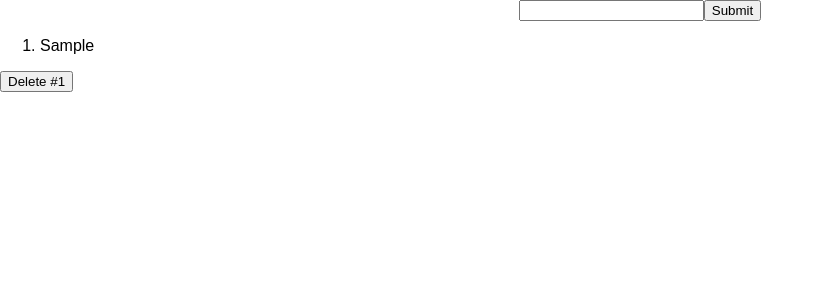
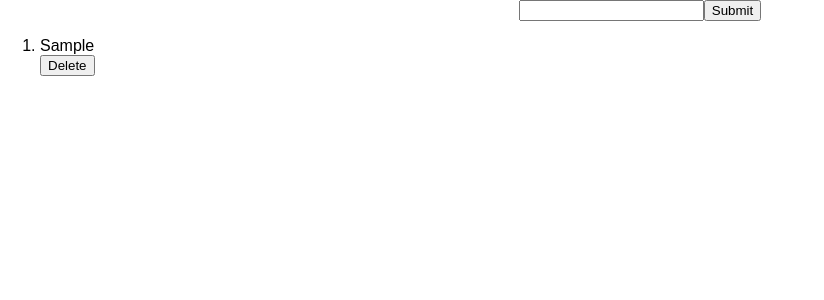
Before and after one commit to raegertay/note-taking-app, a React (Create React App) app: page / in a window 1280 px wide. Both pictures are taken after typing "Sample" into the empty fields and a click on the button "Submit". Shown: the top 300 px of the page, without its empty margins (0-824 px from the left). Built offline with nearby package versions, Linux system fonts and the light colour scheme.

Commit message:
Delete button now attached to each note

```diff
--- a/src/App.js
+++ b/src/App.js
@@ -28,11 +28,18 @@ class App extends Component {
     });
   }
 
-  onClick = (event) => {
-    const item_id = parseInt(event.target.id);
-    const new_items = new Map(this.state.items);
-    new_items.delete(item_id);
-    this.setState({items: new_items});
+  // onClick = (event) => {
+  //   const item_id = parseInt(event.target.id);
+  //   const new_items = new Map(this.state.items);
+  //   new_items.delete(item_id);
+  //   this.setState({items: new_items});
+  // }
+
+  handleClick = (id) => {
+      const item_id = parseInt(id);
+      const new_items = new Map(this.state.items);
+      new_items.delete(item_id);
+      this.setState({items: new_items});
   }
 
   render() {
@@ -44,10 +51,7 @@ class App extends Component {
           <input value={this.state.term} onChange={this.onChange} />
           <button>Submit</button>
         </form>
-        <List items={this.state.items} />
-        {
-          li_arr.map((pair, idx) => <button key={pair[0]} id={pair[0]} onClick={this.onClick}>Delete #{idx+1}</button>)
-        }
+        <List items={this.state.items} onClick={(item_id) => this.handleClick(item_id)}/>
       </div>
     );
   }
--- a/src/List.js
+++ b/src/List.js
@@ -15,7 +15,12 @@ class List extends Component {
     return (
       <ol>
       {
-        li_arr.map((pair) => <li key={pair[0]}>{pair[1]}</li>)
+        li_arr.map((pair) => { return (
+          <div key={pair[0]}>
+            <li>{pair[1]}</li>
+            <button id={pair[0]} onClick={() => this.props.onClick(pair[0])}>Delete</button>
+          </div>
+        );})
       }
       </ol>
     )
```
